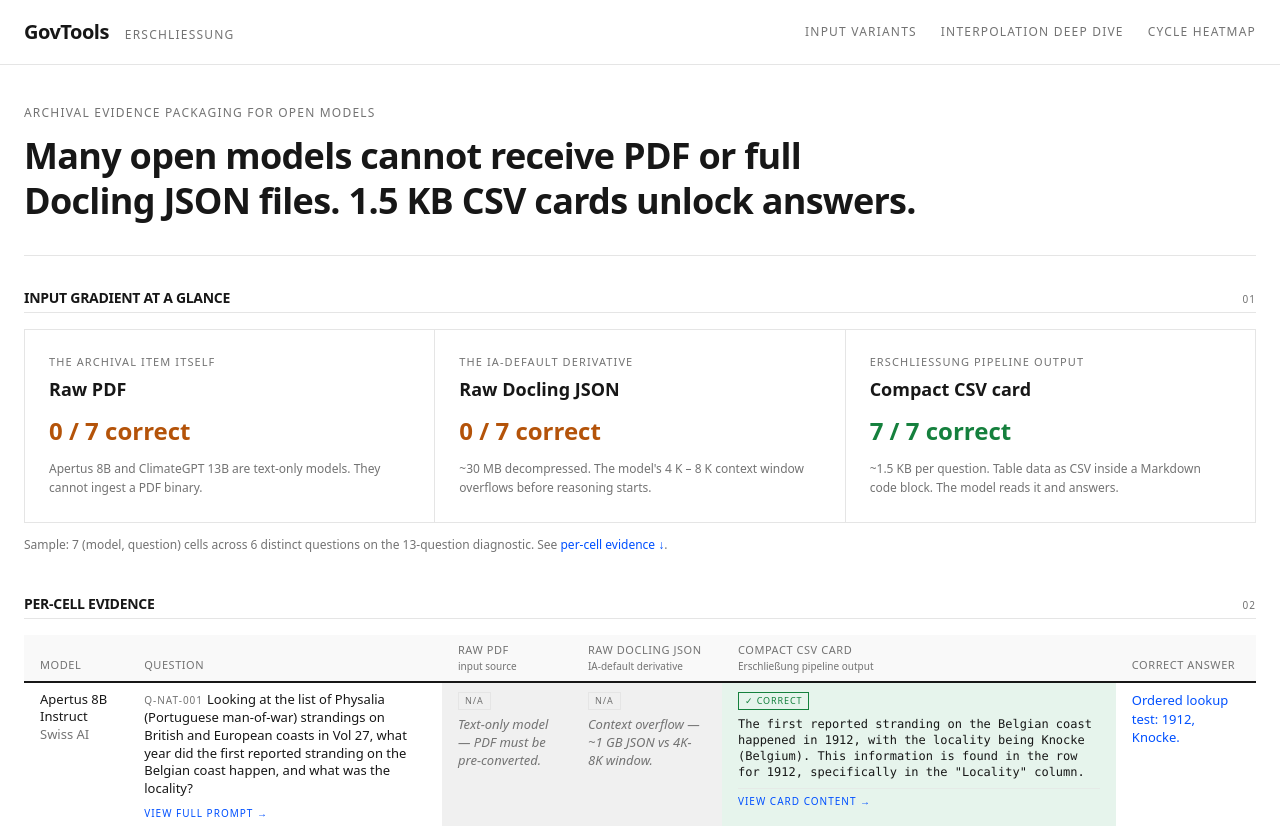
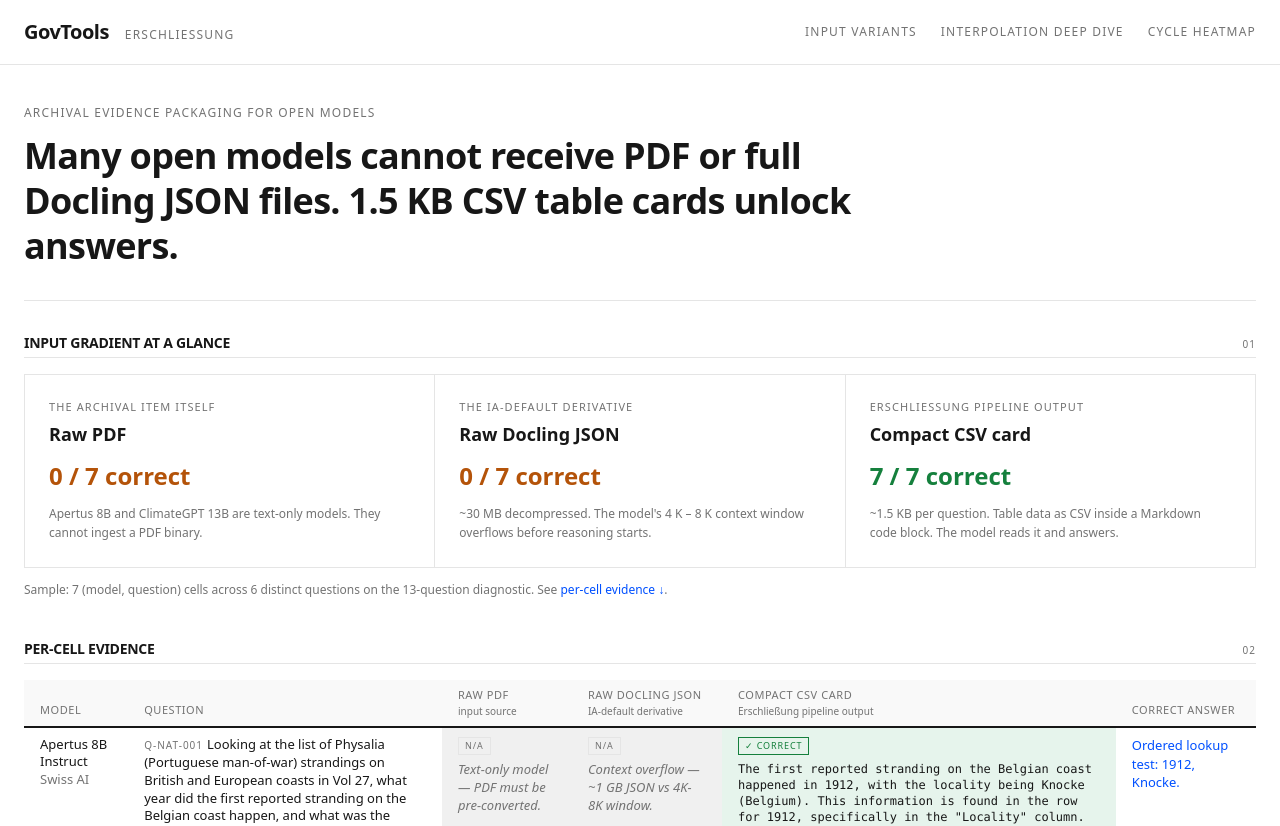
Before and after one commit to WelcomePastToday/govtools.org, a Next.js app: page /erschliessung in a window 1280 px wide. Shown: the top 826 px of the page. Built offline with nearby package versions, Linux system fonts and the light colour scheme.

Commit message:
copy(erschliessung): 'CSV cards' → 'CSV table cards' in hero

```diff
--- a/src/app/erschliessung/page.tsx
+++ b/src/app/erschliessung/page.tsx
@@ -109,7 +109,7 @@ export default function ErschliessungPage() {
             Archival evidence packaging for open models
           </div>
           <h1 className="text-3xl md:text-4xl font-bold tracking-tight leading-tight text-ink max-w-4xl">
-            Many open models cannot receive PDF or full Docling JSON files. 1.5 KB CSV cards unlock answers.
+            Many open models cannot receive PDF or full Docling JSON files. 1.5 KB CSV table cards unlock answers.
           </h1>
         </section>
 
```
